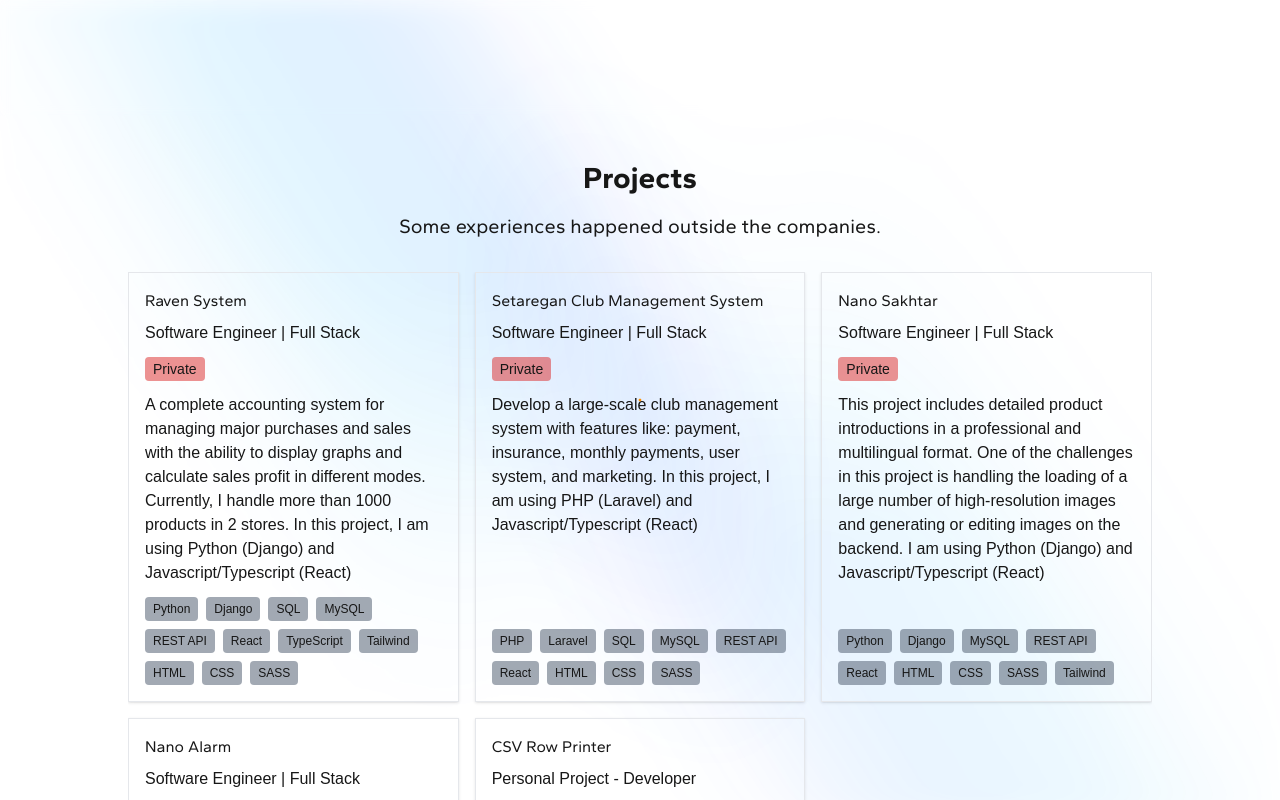
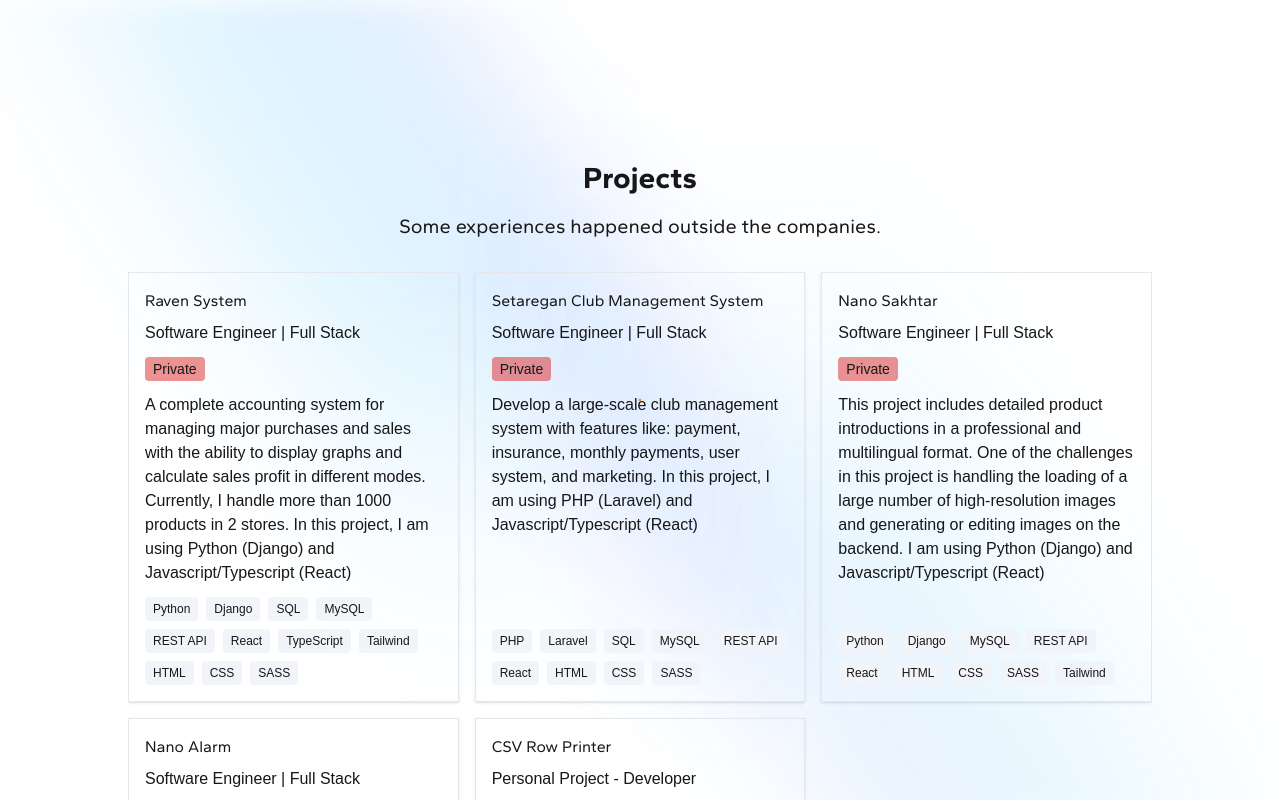
Before and after one commit to raminr77/raminr77.github.io, a Next.js app: page /projects in a window 1280 px wide. Shown: the top 800 px of the page. Built offline with nearby package versions, Linux system fonts and the light colour scheme; a web font is replaced by a local one.

Commit message:
fix: dark mode issues

```diff
--- a/src/domains/about-me/index.tsx
+++ b/src/domains/about-me/index.tsx
@@ -34,7 +34,7 @@
           title={PERSONAL_DATA.fullName}
         />
 
-        <PixelCanvas playOnes color='white' className='absolute z-0 h-full w-full' />
+        <PixelCanvas playOnes color='white' className='absolute z-0 h-full w-full invert dark:invert-0' />
       </div>
       <h1
         className={clsx(
--- a/src/domains/posts/components/post-card/index.tsx
+++ b/src/domains/posts/components/post-card/index.tsx
@@ -34,7 +34,7 @@
           {tags.map((tag: string, index: number) => (
             <span
               key={`${id}-${tag}-${index}`}
-              className='rounded bg-slate-600/50 px-2 py-0 text-xs leading-6'
+              className='rounded bg-slate-100 dark:bg-slate-600/50 px-2 py-0 text-xs leading-6'
             >
               {tag}
             </span>
--- a/src/domains/projects/components/project-card/index.tsx
+++ b/src/domains/projects/components/project-card/index.tsx
@@ -52,7 +52,7 @@
         {stack.map((item: string, index: number) => (
           <span
             key={`${item}-${index}`}
-            className='rounded bg-slate-600/50 px-2 py-0 text-xs leading-6'
+            className='rounded bg-slate-100 dark:bg-slate-600/50 px-2 py-0 text-xs leading-6'
           >
             {item}
           </span>
```
